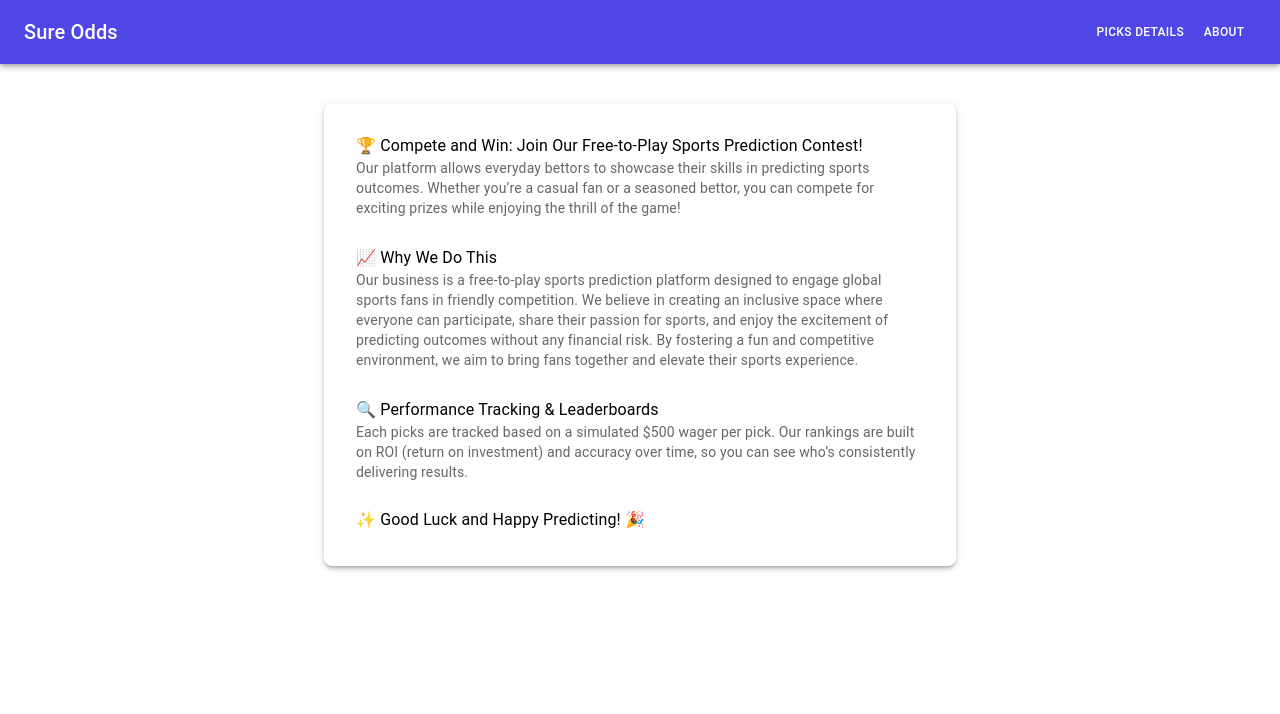
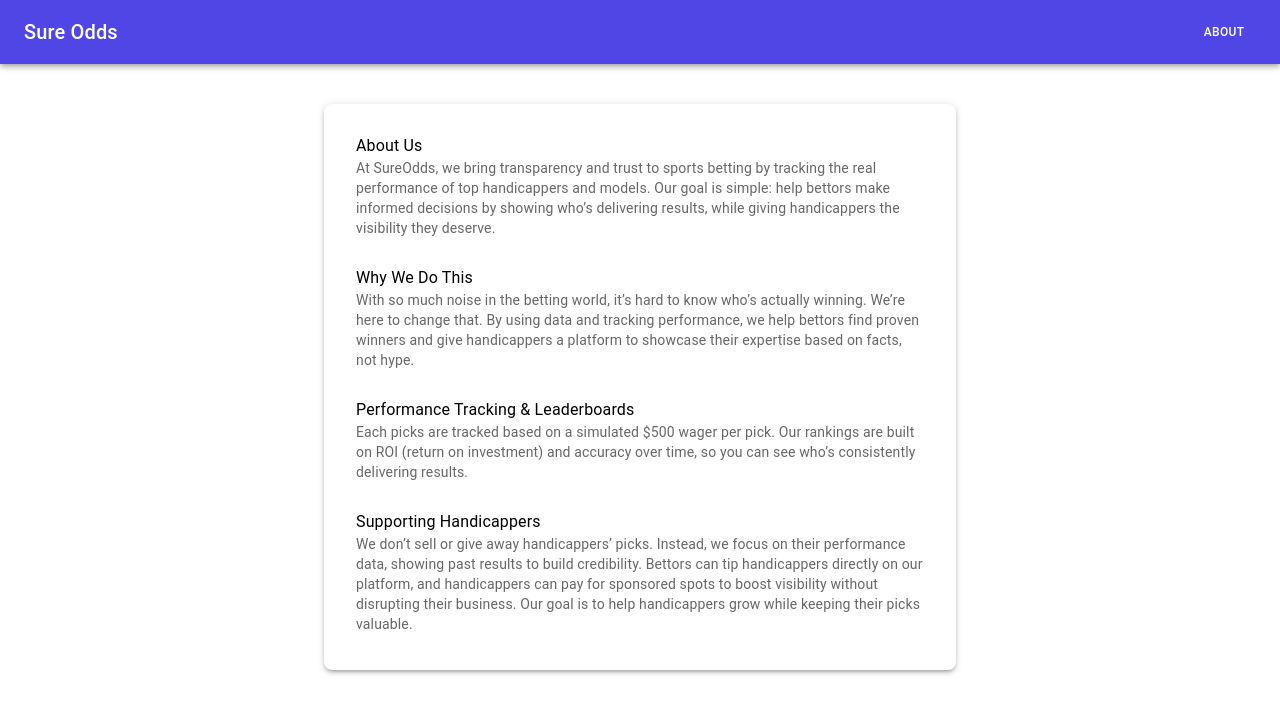
Before and after one commit to everyonesbuddy/sure-odds-sports-predictions-contest-FE, a React (Create React App) app: page /about in a window 1280 px wide. Shown: the top 714 px of the page. Built offline with nearby package versions, Linux system fonts and the light colour scheme.

Commit message:
changing copy, and hiding post pick section

```diff
--- a/src/components/Home.jsx
+++ b/src/components/Home.jsx
@@ -5,7 +5,8 @@ import Tab from "@mui/material/Tab";
 import CustomTabPanel from "./CustomTabPanel";
 import Leaderboard from "./Leaderboard";
 // import ModelLeaderboard from "./ModelLeaderboard";
-import PostYourPicks from "./PostYourPicks";
+// import PostYourPicks from "./PostYourPicks";
+import PicksDetails from "./PicksDetails";
 import KofiWidget from "./KofiWidget";
 
 // const affiliates = [
@@ -129,7 +130,7 @@ const Home = () => {
               }}
             />
             <Tab
-              label="Post Your Picks 🥇"
+              label="Picks Details🥇"
               {...a11yProps(1)}
               sx={{
                 color: "#4F46E5",
@@ -142,7 +143,7 @@ const Home = () => {
           <Leaderboard />
         </CustomTabPanel>
         <CustomTabPanel value={value} index={1}>
-          <PostYourPicks />
+          <PicksDetails />
         </CustomTabPanel>
       </Box>
       <KofiWidget />
--- a/src/components/Nav.jsx
+++ b/src/components/Nav.jsx
@@ -39,14 +39,14 @@ const Nav = () => {
       >
         <ListItemText primary="Donate" />
       </ListItem> */}
-      <ListItem
+      {/* <ListItem
         button
         component={Link}
         to="/picksDetails"
         onClick={toggleDrawer(false)}
       >
         <ListItemText primary="Live Picks" />
-      </ListItem>
+      </ListItem> */}
       {/* <ListItem
         button
         component={Link}
@@ -94,7 +94,7 @@ const Nav = () => {
             </Link>
           </Button>
         </Box> */}
-        <Box sx={{ display: { xs: "none", sm: "block" } }}>
+        {/* <Box sx={{ display: { xs: "none", sm: "block" } }}>
           <Button color="inherit" style={{ fontSize: "12px" }}>
             <Link
               to="/picksDetails"
@@ -103,7 +103,7 @@ const Nav = () => {
               Picks Details
             </Link>
           </Button>
-        </Box>
+        </Box> */}
         {/* <Box sx={{ display: { xs: "none", sm: "block" } }}>
           <Button color="inherit" style={{ fontSize: "12px" }}>
             <Link
--- a/src/components/PicksDetails.jsx
+++ b/src/components/PicksDetails.jsx
@@ -490,7 +490,7 @@ const PicksDetails = () => {
                   <Box
                     sx={{
                       display: "flex",
-                      // justifyContent: "space-between",
+                      justifyContent: "center",
                       mt: 1,
                     }}
                   >
--- a/src/components/TournamentDetails.jsx
+++ b/src/components/TournamentDetails.jsx
@@ -68,14 +68,14 @@ const TournamentDetails = () => {
           <List style={{ listStyleType: "none", padding: 0 }}>
             <ListItem>
               <ListItemText
-                primary="🏆 Compete and Win: Join Our Free-to-Play Sports Prediction Contest!"
-                secondary="Our platform allows everyday bettors to showcase their skills in predicting sports outcomes. Whether you’re a casual fan or a seasoned bettor, you can compete for exciting prizes while enjoying the thrill of the game!"
+                primary="About Us"
+                secondary="At SureOdds, we bring transparency and trust to sports betting by tracking the real performance of top handicappers and models. Our goal is simple: help bettors make informed decisions by showing who’s delivering results, while giving handicappers the visibility they deserve."
               />
             </ListItem>
             <ListItem>
               <ListItemText
-                primary="📈 Why We Do This"
-                secondary="Our business is a free-to-play sports prediction platform designed to engage global sports fans in friendly competition. We believe in creating an inclusive space where everyone can participate, share their passion for sports, and enjoy the excitement of predicting outcomes without any financial risk. By fostering a fun and competitive environment, we aim to bring fans together and elevate their sports experience."
+                primary="Why We Do This"
+                secondary="With so much noise in the betting world, it’s hard to know who’s actually winning. We’re here to change that. By using data and tracking performance, we help bettors find proven winners and give handicappers a platform to showcase their expertise based on facts, not hype."
               />
             </ListItem>
             {/* <ListItem>
@@ -99,12 +99,15 @@ const TournamentDetails = () => {
             {/* </ListItem> */}
             <ListItem>
               <ListItemText
-                primary="🔍 Performance Tracking & Leaderboards"
+                primary="Performance Tracking & Leaderboards"
                 secondary="Each picks are tracked based on a simulated $500 wager per pick. Our rankings are built on ROI (return on investment) and accuracy over time, so you can see who’s consistently delivering results."
               />
             </ListItem>
             <ListItem>
-              <ListItemText primary="✨ Good Luck and Happy Predicting! 🎉" />
+              <ListItemText
+                primary="Supporting Handicappers"
+                secondary="We don’t sell or give away handicappers’ picks. Instead, we focus on their performance data, showing past results to build credibility. Bettors can tip handicappers directly on our platform, and handicappers can pay for sponsored spots to boost visibility without disrupting their business. Our goal is to help handicappers grow while keeping their picks valuable."
+              />
             </ListItem>
           </List>
         </Typography>
```
